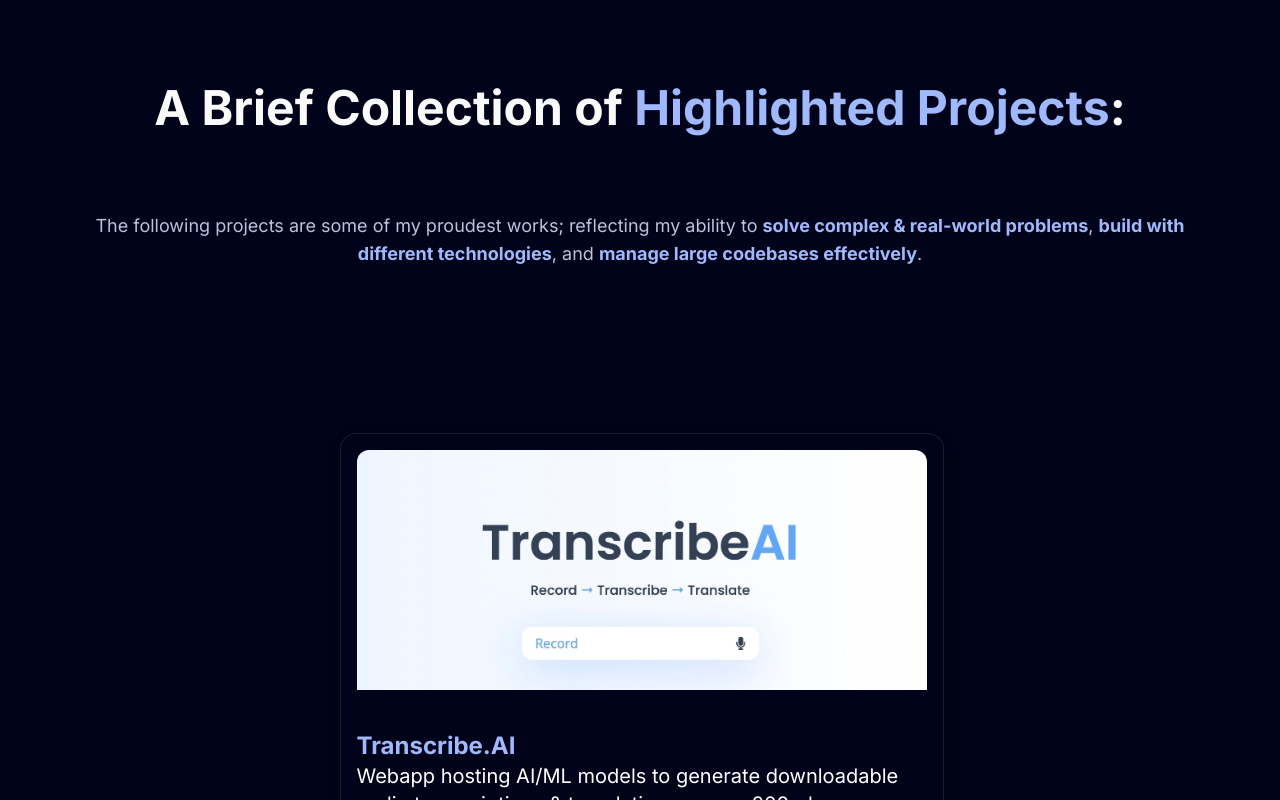
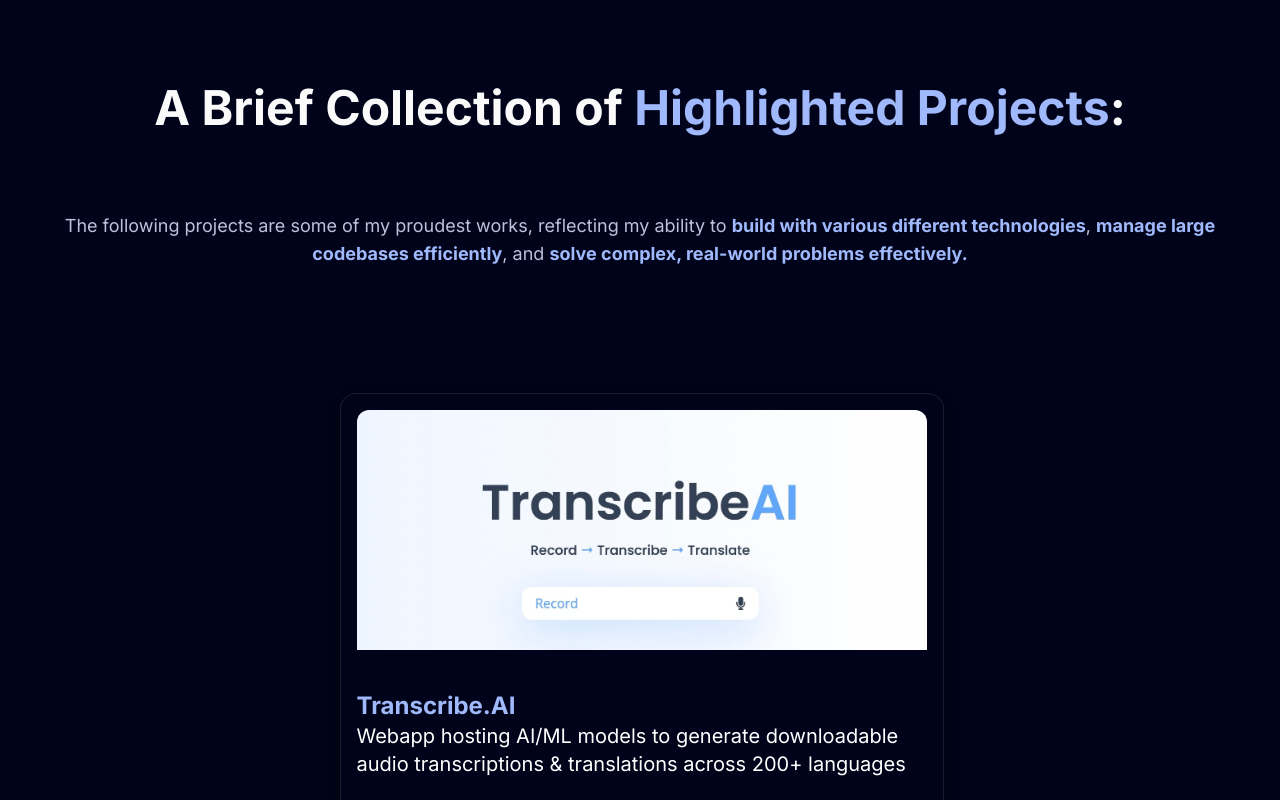
Before and after one commit to myrmlbst/myrmlbst-portfolio, a Next.js app: page / in a window 1280 px wide. Shown: the part 2040-2840 px from the top of the page. Built offline with nearby package versions, Linux system fonts and the light colour scheme.

Commit message:
ui fixes + dummy index.html file for deployment

```diff
--- a/components/RecentProjects.tsx
+++ b/components/RecentProjects.tsx
@@ -11,16 +11,18 @@
         <span className="text-purple">Highlighted Projects</span>
         :
         <p className="text-white-100 pt-20 pl-5 pr-5 font-normal text-lg">
-          The following projects are some of my proudest works;
+          The following projects are some of my proudest works,
           reflecting my ability to {' '}
-          <span className="text-purple font-bold">solve complex & real-world problems</span>, {' '}
-          <span className="text-purple font-bold">build with different technologies</span>,
-          and {' '}
-          <span className="text-purple font-bold">manage large codebases effectively</span>.
+          <span className="text-purple font-bold">build with various different technologies</span>,
+          {' '}
+          <span className="text-purple font-bold">manage large codebases efficiently</span>,
+
+          {' '} and {' '}
+          <span className="text-purple font-bold">solve complex, real-world problems effectively.</span>
           </p>
       </h1>
 
-      <div className="flex flex-wrap items-center justify-center p-4 gap-x-24 gap-y-8 mt-10">
+      <div className="flex flex-wrap items-center justify-center p-4 gap-x-24 gap-y-8 mt-0">
         {projects.map(({ id, title, des, img, iconLists, link }) => (
           <div key={id}
             className="sm:h-[41rem] lg:min-h-[32.5rem] h-[32rem] flex items-center justify-center sm:w-[570px] w-[80vw]"
--- a/data/index.ts
+++ b/data/index.ts
@@ -72,6 +72,7 @@
     id: 1,
     title: "Transcribe.AI",
     des: "Webapp hosting AI/ML models to generate downloadable audio transcriptions & translations across 200+ languages",
+    // tags: "Artificial Intelligence, Fullstack Development",
     img: "transcribe.jpeg",
     iconLists: [],
     link: "https://github.com/myrmlbst/transcribe.AI",
@@ -80,6 +81,7 @@
     id: 2,
     title: "Amplify",
     des: "Social media app seamlessly connecting you to all your favorite bands' upcoming performances",
+    // tags: "Artificial Intelligence, Fullstack Development, Web Security",
     img: "amplify-cover.jpeg",
     iconLists: [],
     link: "https://github.com/myrmlbst",
--- a/tailwind.config.ts
+++ b/tailwind.config.ts
@@ -44,7 +44,7 @@
         purple: {
           DEFAULT: '#9fb9fc',
           // DEFAULT: '#acbff9',
-          100: '94c6ff',
+          100: '#94c6ff',
         }, // "#acbff9", // #CBACF9
         border: "hsl(var(--border))",
         input: "hsl(var(--input))",
```
Also changed, not shown: index.html (added, +10 -0 lines).
